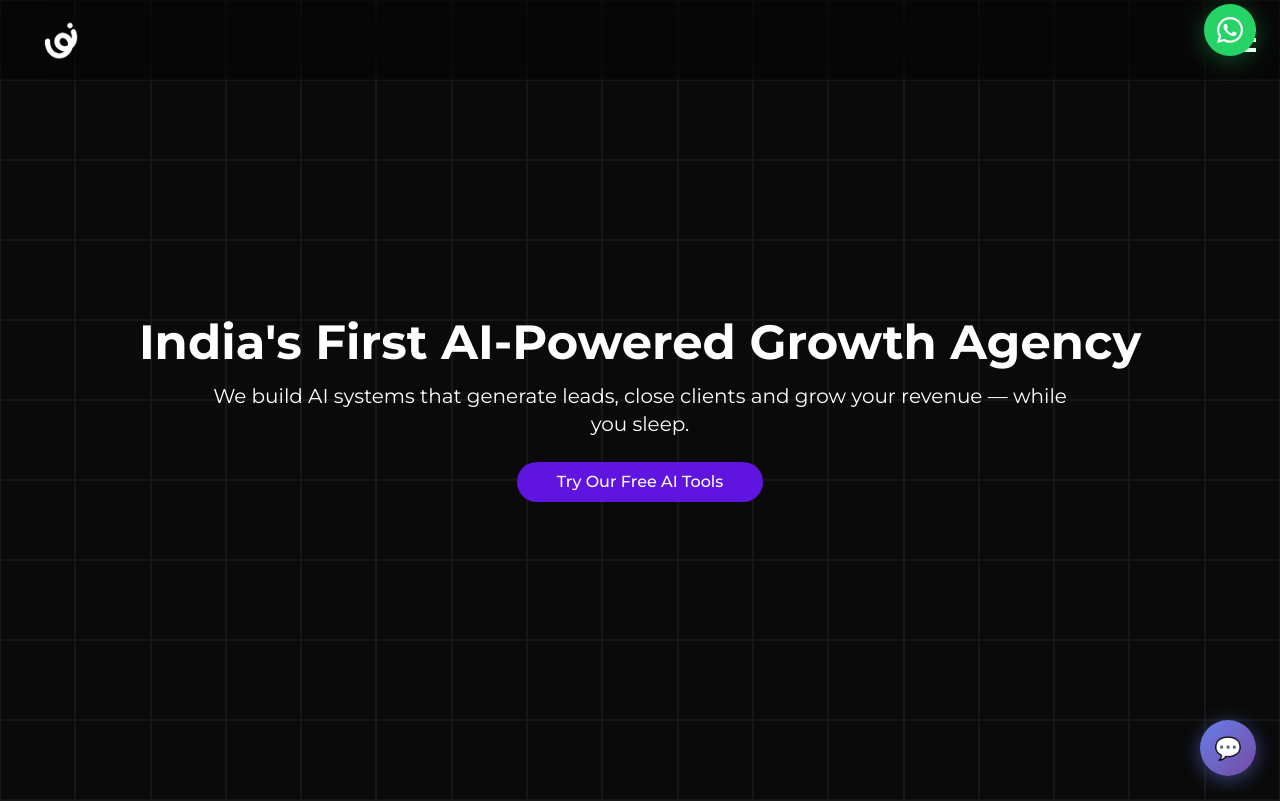
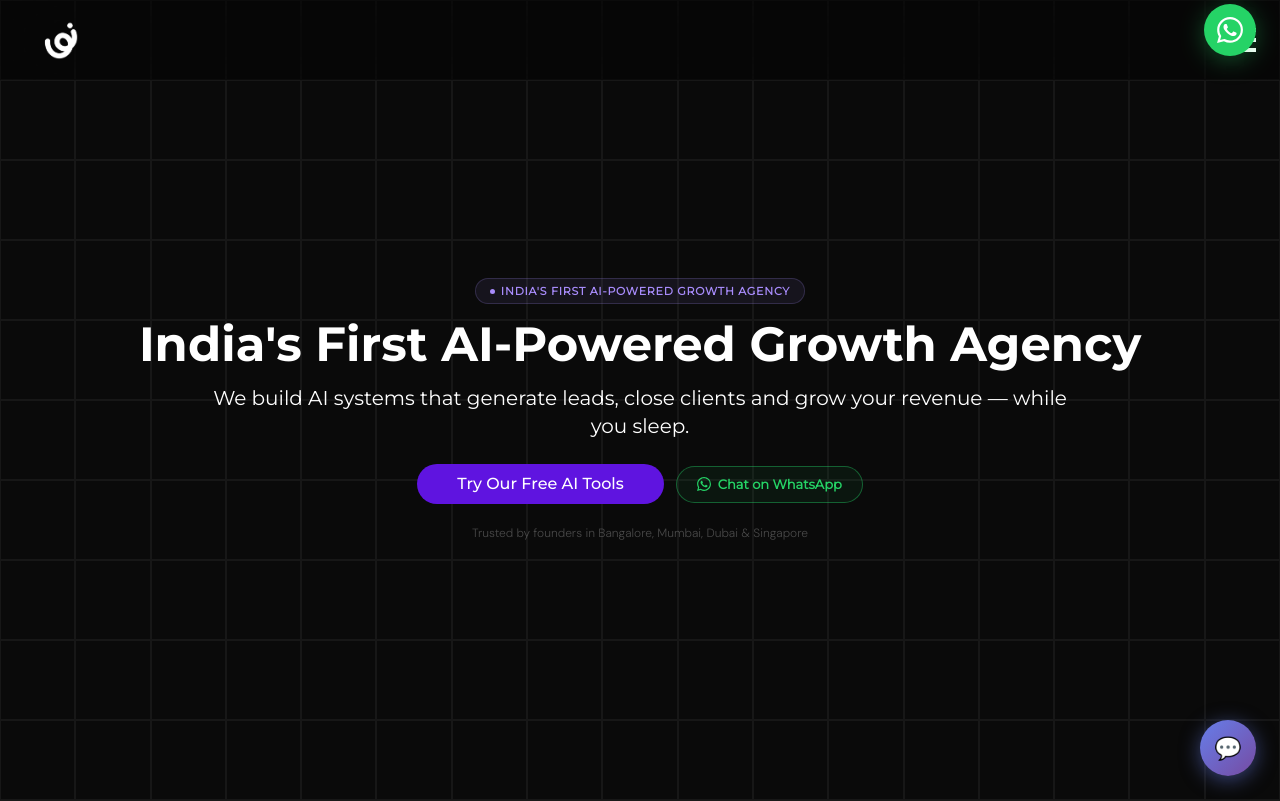
Before and after one commit to Unicostudios/UnicoLatest, a Next.js app: page / in a window 1280 px wide. Shown: the top 801 px of the page. Built offline with nearby package versions, Linux system fonts and the light colour scheme.

Commit message:
Refactor GridHoverHero and add WhatsApp button
Refactor GridHoverHero component to improve structure and add WhatsApp CTA.

```diff
--- a/src/app/components/GridHoverHero.jsx
+++ b/src/app/components/GridHoverHero.jsx
@@ -1,39 +1,31 @@
 "use client";
-
 import React, { useEffect, useState } from "react";
 import { useAnimate, motion } from "framer-motion";
 import Link from "next/link";
+import { SiWhatsapp } from "react-icons/si";
 
 export default function GridHoverHero({ h1, p, btn, href, target, click }) {
   const [scope, animate] = useAnimate();
-
   const [size, setSize] = useState({ columns: 0, rows: 0 });
 
   useEffect(() => {
     generateGridCount();
     window.addEventListener("resize", generateGridCount);
-
     return () => window.removeEventListener("resize", generateGridCount);
   }, []);
 
   const generateGridCount = () => {
     const columns = Math.floor(window.innerWidth / 75);
     const rows = Math.floor(window.innerHeight / 75);
-
-    setSize({
-      columns,
-      rows,
-    });
+    setSize({ columns, rows });
   };
 
   const handleMouseLeave = (e) => {
-    // @ts-ignore
     const id = `#${e.target.id}`;
     animate(id, { background: "rgba(129, 140, 248, 0)" }, { duration: 1.5 });
   };
 
   const handleMouseEnter = (e) => {
-    // @ts-ignore
     const id = `#${e.target.id}`;
     animate(id, { background: "rgba(129, 140, 248, 1)" }, { duration: 0.15 });
   };
@@ -54,16 +46,40 @@ export default function GridHoverHero({ h1, p, btn, href, target, click }) {
           />
         ))}
       </div>
+
       <motion.div className="font-montserrat-regular pointer-events-none absolute inset-0 flex flex-col items-center justify-center p-8 z-0 mt-5">
+        {/* Badge */}
+        <div style={{
+          display: "inline-flex",
+          alignItems: "center",
+          gap: 6,
+          fontSize: 11,
+          fontWeight: 600,
+          letterSpacing: "0.07em",
+          color: "#a78bfa",
+          background: "rgba(167,139,250,0.08)",
+          border: "1px solid rgba(167,139,250,0.2)",
+          borderRadius: 100,
+          padding: "4px 14px",
+          marginBottom: 16,
+          textTransform: "uppercase",
+        }}>
+          <span style={{ width: 5, height: 5, borderRadius: "50%", background: "#a78bfa", display: "inline-block" }} />
+          India's First AI-Powered Growth Agency
+        </div>
+
         <h1 className="font-montserrat-bold text-center text-3xl text-white sm:text-4xl md:text-5xl">
           {h1}
         </h1>
         <p className="mb-6 mt-4 text-center px-5 text-sm xs:text-base max-w-4xl sm:text-lg md:text-xl text-white">
           {p}
         </p>
+
+        {/* CTA buttons row */}
+        <div style={{ display: "flex", alignItems: "center", gap: 12, flexWrap: "wrap", justifyContent: "center" }}>
           {href && (
             <Link href={href} target={target}>
-            <button className="pointer-events-auto rounded-full bg-[#5F14E0] px-10 py-2 text-xs xs:text-sm md:text-base text-white mix-blend-difference font-montserrat-medium cursor-pointer">
+              <button className="pointer-events-auto rounded-full bg-[#5F14E0] px-10 py-2 text-xs xs:text-sm md:text-base text-white font-montserrat-medium cursor-pointer">
                 {btn}
               </button>
             </Link>
@@ -71,11 +87,58 @@ export default function GridHoverHero({ h1, p, btn, href, target, click }) {
           {click && (
             <button
               onClick={click}
-            className="pointer-events-auto rounded-full bg-[#5F14E0] px-10 py-2 text-xs xs:text-sm md:text-base text-white mix-blend-difference font-montserrat-medium cursor-pointer"
+              className="pointer-events-auto rounded-full bg-[#5F14E0] px-10 py-2 text-xs xs:text-sm md:text-base text-white font-montserrat-medium cursor-pointer"
             >
               {btn}
             </button>
           )}
+
+          {/* WhatsApp CTA — secondary button on hero */}
+          <a
+            href="https://wa.me/918147057109?text=Hi%20Saurav%2C%20I%20saw%20Unico%20Studios%20and%20want%20to%20know%20more"
+            target="_blank"
+            rel="noopener noreferrer"
+            className="pointer-events-auto"
+            style={{
+              display: "inline-flex",
+              alignItems: "center",
+              gap: 7,
+              borderRadius: 100,
+              border: "1px solid rgba(37,211,102,0.4)",
+              padding: "8px 20px",
+              fontSize: 13,
+              fontWeight: 600,
+              color: "#25D366",
+              background: "rgba(37,211,102,0.06)",
+              textDecoration: "none",
+              cursor: "pointer",
+              transition: "all 0.2s",
+            }}
+            onMouseEnter={e => {
+              e.currentTarget.style.background = "rgba(37,211,102,0.12)";
+              e.currentTarget.style.borderColor = "rgba(37,211,102,0.7)";
+            }}
+            onMouseLeave={e => {
+              e.currentTarget.style.background = "rgba(37,211,102,0.06)";
+              e.currentTarget.style.borderColor = "rgba(37,211,102,0.4)";
+            }}
+          >
+            <SiWhatsapp size={14} />
+            Chat on WhatsApp
+          </a>
+        </div>
+
+        {/* Trust line */}
+        <p style={{
+          marginTop: 20,
+          fontSize: 12,
+          color: "rgba(255,255,255,0.25)",
+          textAlign: "center",
+          fontFamily: "'DM Sans', sans-serif",
+          fontWeight: 300,
+        }}>
+          Trusted by founders in Bangalore, Mumbai, Dubai & Singapore
+        </p>
       </motion.div>
     </div>
   );
```
Lines whose indentation alone changed are shown as unchanged.
